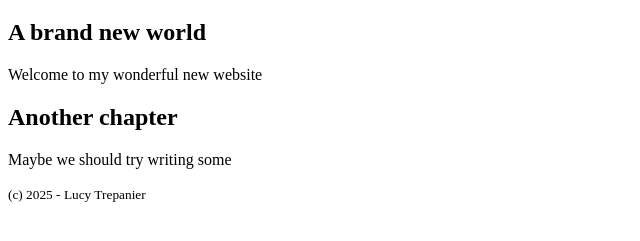
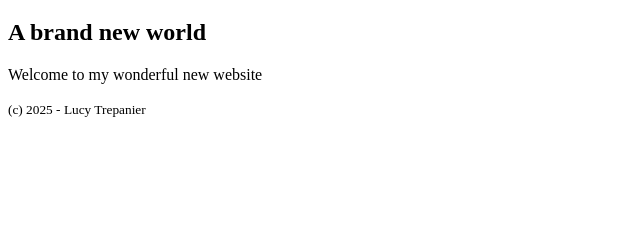
Before and after one commit to lucytrep/manuscript, a plain HTML site: page index.html in a window 1280 px wide. Shown: the part 61-302 px from the top of the page, without its empty margins (0-640 px from the left). Drawn offline with Linux system fonts and the light colour scheme.

Commit message:
Removed paragraph

```diff
--- a/index.html
+++ b/index.html
@@ -10,15 +10,10 @@
                 <!-- <1-- T0D0 implement nav-->
             </nav>
         </header>
-
         <main>
             <h2>A brand new world</h2>
             <p>Welcome to my wonderful new website</p>
-
-            <h2>Another chapter</h2>
-            <p>Maybe we should try writing some</p>
         </main>
-
         <footer>
             <small>(c) 2025 - Lucy Trepanier</small>
         </footer>
```
